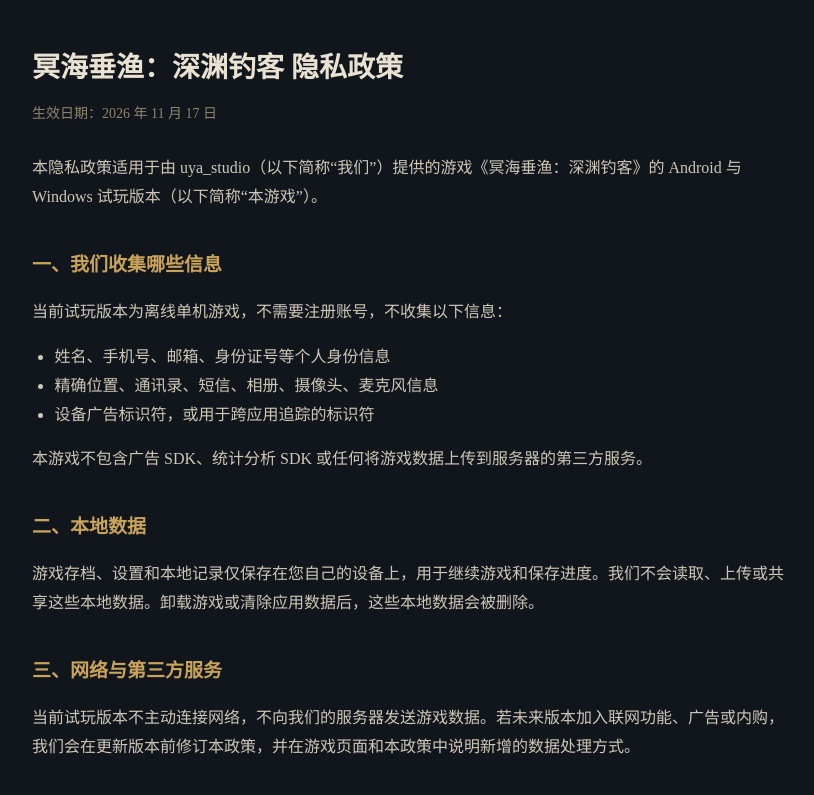
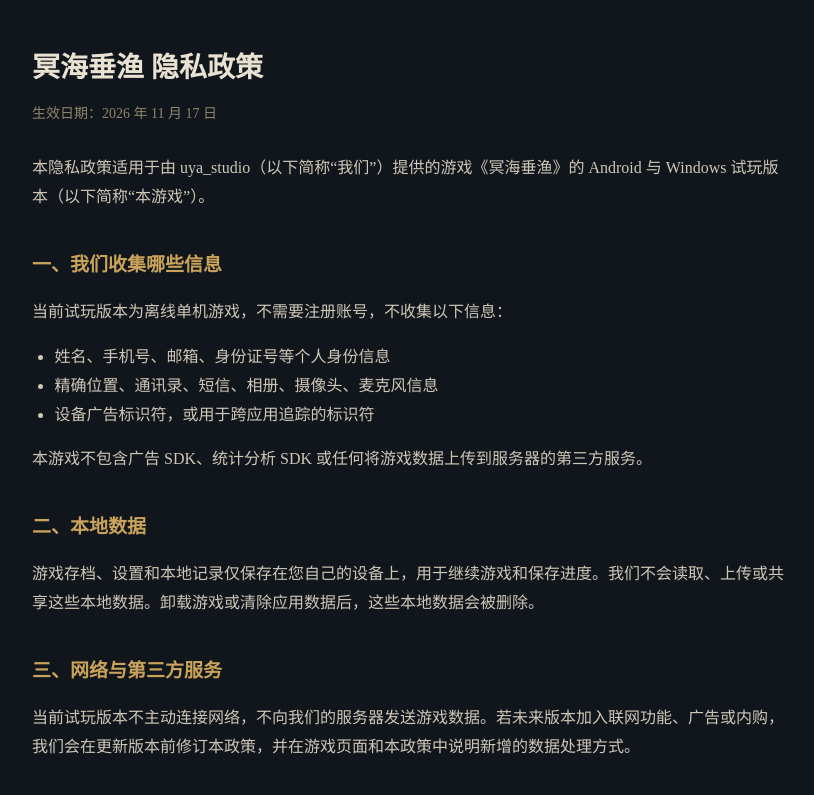
Before and after one commit to LohmingIDesgin/abyssalfishing-privacy, a plain HTML site: page index.html in a window 1280 px wide. Shown: the top 795 px of the page, without its empty margins (228-1042 px from the left). Drawn offline with Linux system fonts and the light colour scheme.

Commit message:
Update index.html

```diff
--- a/index.html
+++ b/index.html
@@ -3,7 +3,7 @@
 <head>
 <meta charset="utf-8">
 <meta name="viewport" content="width=device-width, initial-scale=1">
-<title>冥海垂渔：深渊钓客 隐私政策</title>
+<title>冥海垂渔 隐私政策</title>
 <style>
   :root { color-scheme: dark; }
   body { margin: 0; background: #11161c; color: #d8ccb0; font: 16px/1.8 "Noto Serif SC", "Source Han Serif SC", SimSun, serif; }
@@ -19,10 +19,10 @@
 </head>
 <body>
 <main>
-  <h1>冥海垂渔：深渊钓客 隐私政策</h1>
+  <h1>冥海垂渔 隐私政策</h1>
   <p class="date">生效日期：2026 年 11 月 17 日</p>
 
-  <p>本隐私政策适用于由 uya_studio（以下简称“我们”）提供的游戏《冥海垂渔：深渊钓客》的 Android 与 Windows 试玩版本（以下简称“本游戏”）。</p>
+  <p>本隐私政策适用于由 uya_studio（以下简称“我们”）提供的游戏《冥海垂渔》的 Android 与 Windows 试玩版本（以下简称“本游戏”）。</p>
 
   <h2>一、我们收集哪些信息</h2>
   <p>当前试玩版本为离线单机游戏，不需要注册账号，不收集以下信息：</p>
```
